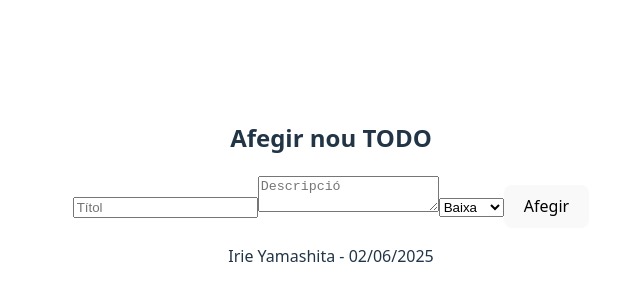
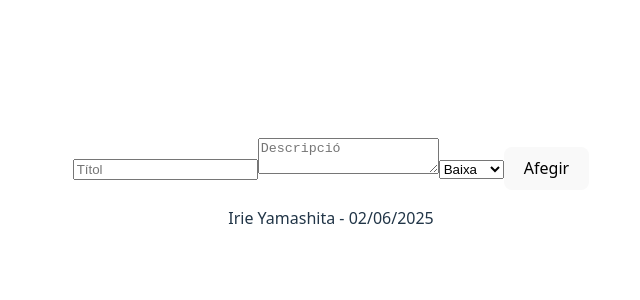
Before and after one commit to irie-yamashita/frontend_solveTheX_YamashitaIrie, a Vue app: page /afegirToDo in a window 1280 px wide. Shown: the part 216-516 px from the top of the page, without its empty margins (309-949 px from the left). Built offline with nearby package versions, Linux system fonts and the light colour scheme.

Commit message:
Update estructura - Add views
He canviat de carpeta alguns components a -> views

```diff
--- a/src/router.ts
+++ b/src/router.ts
@@ -1,8 +1,8 @@
 // router.ts
 import { createRouter, createWebHistory } from 'vue-router';
-import LlistaToDos from './components/LlistaToDos.vue';
-import AfegirToDo from './components/AfegirToDo.vue';
-import ModificarToDo from './components/ModificarToDo.vue';
+import LlistaToDos from './views/LlistaToDos.vue';
+import AfegirToDo from './views/AfegirToDo.vue';
+import ModificarToDo from './views/ModificarToDo.vue';
 
 const routes = [
   {
--- a/src/components/AfegirToDo.vue
+++ b/src/views/AfegirToDo.vue
@@ -50,7 +50,6 @@
 <template>
     <!-- v-model perquè la variable 'nouTodo' es vagi actualitzant-->
   <div>
-    <h2>Afegir nou TODO</h2>
     <input v-model="nouTODO.titol" type="text" placeholder="Títol" @blur="validaTitol" required/>
     <textarea v-model="nouTODO.descripcio" placeholder="Descripció"></textarea>
     <select v-model="nouTODO.prioritat">
```
Also changed, not shown: src/views/LlistaToDos.vue (renamed from src/components/LlistaToDos.vue), src/views/ModificarToDo.vue (renamed from src/components/ModificarToDo.vue).
